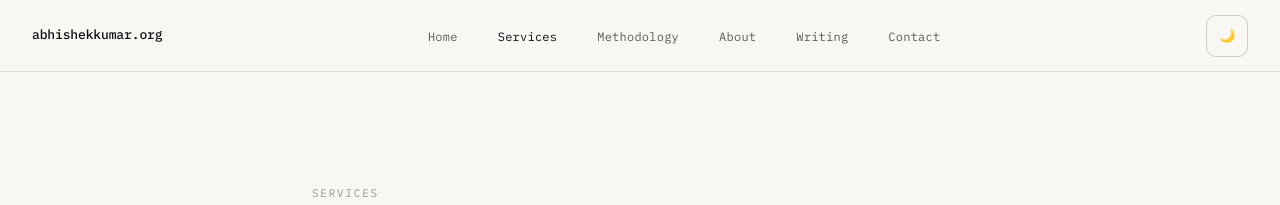
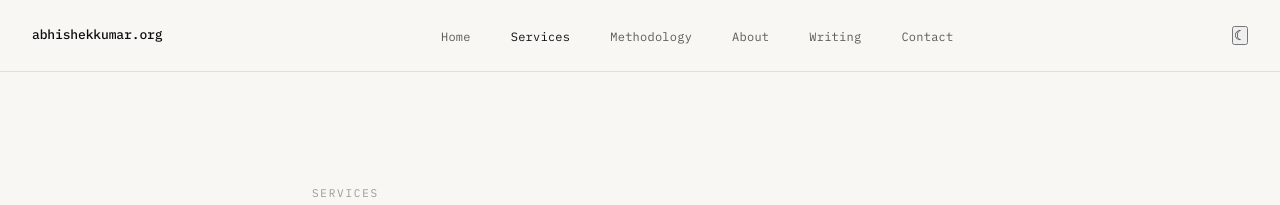
Before and after one commit to abhishu5/abhishekkumar.org, a Jekyll site: the page services.html, which Jekyll copies as it is, in a window 1280 px wide. Shown: the top 205 px of the page. Built offline with Jekyll 4.4.1, drawn with Linux system fonts in a browser that asks for light colours.

Commit message:
Update services.html

```diff
--- a/services.html
+++ b/services.html
@@ -247,7 +247,9 @@
 </ul>
 
 <div class="nav-right">
-<button class="theme-btn" onclick="toggleTheme()">🌙</button>
+<button id="theme-toggle" class="theme-toggle">
+  ☾
+</button>
 
 <button class="hamburger" onclick="toggleMenu()">
 <span></span>
@@ -597,33 +599,76 @@
 
 <script>
 
-function toggleTheme() {
+const themeToggle = document.getElementById('theme-toggle');
 
-const c = document.documentElement.getAttribute('data-theme');
+function applyTheme(theme){
 
-document.documentElement.setAttribute(
-'data-theme',
-c === 'dark' ? 'light' : 'dark'
-);
+  if(theme === 'dark'){
 
-localStorage.setItem(
-'theme',
-document.documentElement.getAttribute('data-theme')
-);
+    document.documentElement.setAttribute('data-theme', 'dark');
+
+    if(themeToggle){
+      themeToggle.innerHTML = '☀';
+    }
+
+  } else {
+
+    document.documentElement.removeAttribute('data-theme');
+
+    if(themeToggle){
+      themeToggle.innerHTML = '☾';
+    }
+
+  }
 
 }
 
-function toggleMenu() {
-document.getElementById('mobileNav').classList.toggle('open');
+const savedTheme = localStorage.getItem('theme');
+
+if(savedTheme){
+
+  applyTheme(savedTheme);
+
+} else if (
+  window.matchMedia('(prefers-color-scheme: dark)').matches
+){
+
+  applyTheme('dark');
+
 }
 
-const saved = localStorage.getItem('theme');
+if(themeToggle){
 
-if(saved)
-document.documentElement.setAttribute('data-theme', saved);
+  themeToggle.addEventListener('click', () => {
 
-else if(window.matchMedia('(prefers-color-scheme: dark)').matches)
-document.documentElement.setAttribute('data-theme', 'dark');
+    const currentTheme =
+      document.documentElement.getAttribute('data-theme');
+
+    const newTheme =
+      currentTheme === 'dark'
+      ? 'light'
+      : 'dark';
+
+    localStorage.setItem('theme', newTheme);
+
+    applyTheme(newTheme);
+
+  });
+
+}
+
+const hamburger = document.getElementById('hamburger');
+const mobileNav = document.getElementById('mobile-nav');
+
+if(hamburger && mobileNav){
+
+  hamburger.addEventListener('click', () => {
+
+    mobileNav.classList.toggle('open');
+
+  });
+
+}
 
 </script>
 
```
